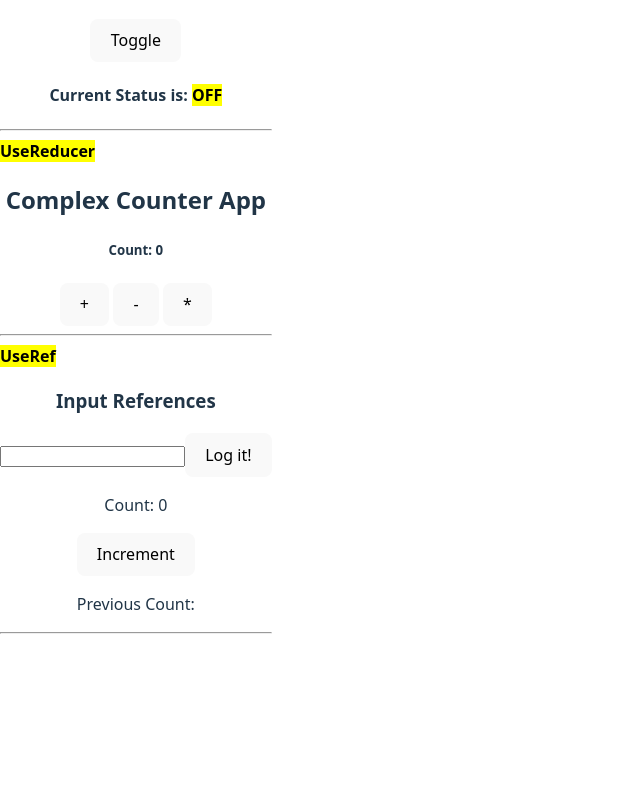
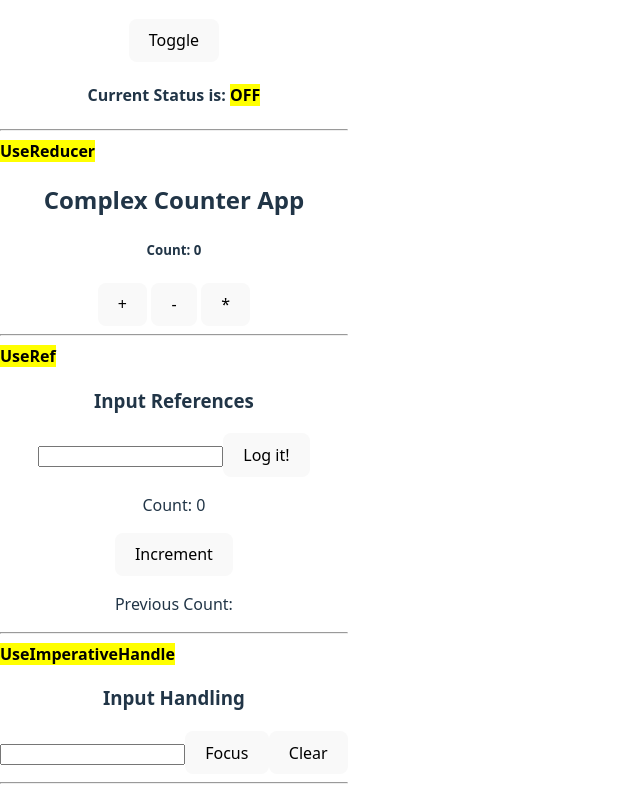
Before and after one commit to Ruban-07/React-Hooks, a React (Vite) app: page / in a window 1280 px wide. Shown: the part 414-1206 px from the top of the page, without its empty margins (0-640 px from the left). Before the commit the page ends 1056 px from the top, so only its background shows below. Built offline with nearby package versions, Linux system fonts and the light colour scheme; no server answers.

Commit message:
UseImperativeHandle Hook

```diff
--- a/src/App.jsx
+++ b/src/App.jsx
@@ -4,6 +4,7 @@ import EffectExample from "./hooks/use_effect";
 import ContextExample from "./hooks/use_context";
 import ReducerExample from "./hooks/use_reducer";
 import RefExample from "./hooks/use_ref";
+import ImperativeHandleExample from "./hooks/use_imperative_handle";
 
 const App = () => {
   return (
@@ -33,6 +34,11 @@ const App = () => {
       </mark>
       <RefExample />
       <hr />
+      <mark>
+        <strong>UseImperativeHandle</strong>
+      </mark>
+      <ImperativeHandleExample />
+      <hr />
     </div>
   );
 };
--- /dev/null
+++ b/src/hooks/use_imperative_handle/index.jsx
@@ -0,0 +1,30 @@
+import { forwardRef, useImperativeHandle, useRef } from "react";
+
+const ImperativeHandleExaple = () => {
+  const inputRef = useRef();
+  return (
+    <center>
+      <div>
+        <h3>Input Handling</h3>
+        <CustomInputField ref={inputRef} />
+        <button onClick={() => inputRef.current.focusInput()}>Focus</button>
+        <button onClick={() => inputRef.current.clearInput()}>Clear</button>
+      </div>
+    </center>
+  );
+};
+
+const CustomInputField = forwardRef((props, ref) => {
+  const inputRef = useRef();
+  useImperativeHandle(ref, () => ({
+    focusInput: () => {
+      inputRef.current.focus();
+    },
+    clearInput: () => {
+      inputRef.current.value = "";
+    },
+  }));
+  return <input type="text" ref={inputRef} />;
+});
+
+export default ImperativeHandleExaple;
```
Also changed, not shown: 1 other file (tests, documents, lock files or other folders).
